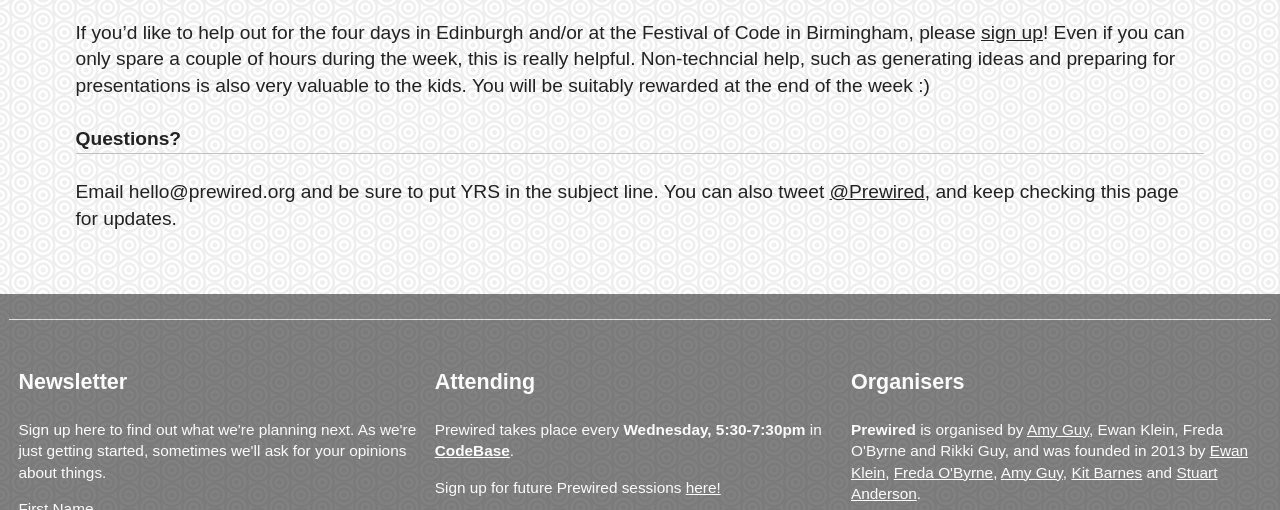
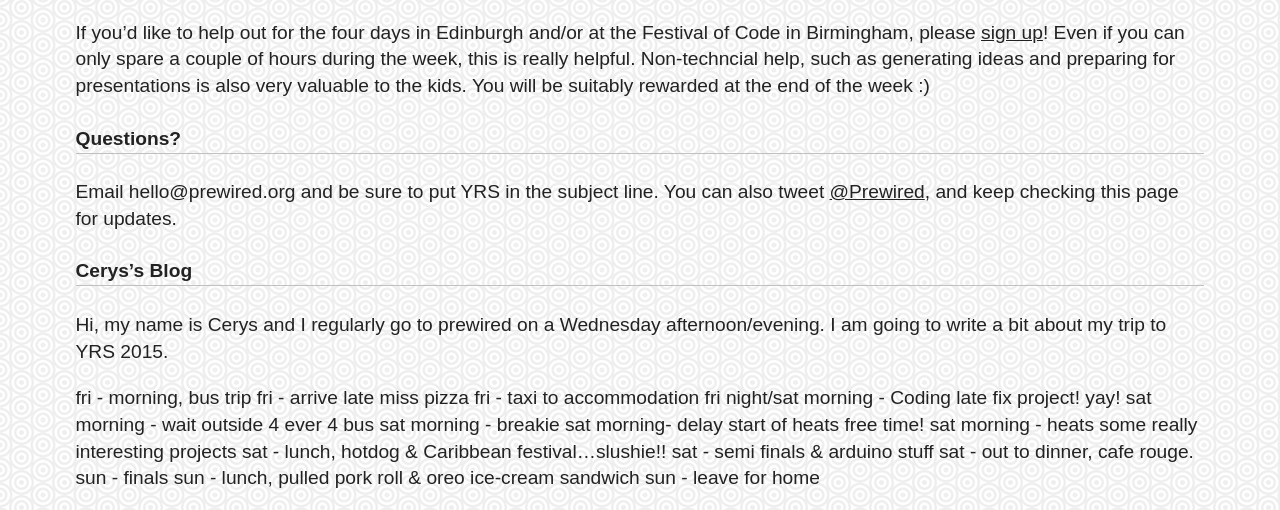
Before and after one commit to prewired/prewired.github.io, a Jekyll site: the page built from yrs15.md, in a window 1280 px wide and 900 px high, scrolled down 1630 px, cut to the strip 0-510 px from the top of the window. Built offline with Jekyll 4.4.1, drawn with Linux system fonts in a browser that asks for light colours; some web fonts are replaced.

Commit message:
yrs15 cerys blog bllet points

```diff
--- a/yrs15.md
+++ b/yrs15.md
@@ -46,3 +46,23 @@ If you'd like to help out for the four days in Edinburgh and/or at the Festival
 #### Questions?
 
 Email hello@prewired.org and be sure to put YRS in the subject line. You can also tweet [@Prewired](http://twitter.com/prewired), and keep checking this page for updates.
+
+#### Cerys's Blog
+
+Hi, my name is Cerys and I regularly go to prewired on a Wednesday afternoon/evening.
+I am going to write a bit about my trip to YRS 2015.
+
+fri - morning, bus trip
+fri - arrive late miss pizza
+fri - taxi to accommodation
+fri night/sat morning - Coding late fix project! yay!
+sat morning - wait outside 4 ever 4 bus
+sat morning - breakie
+sat morning- delay start of heats free time!
+sat morning - heats some really interesting projects
+sat - lunch, hotdog & Caribbean festival...slushie!!
+sat - semi finals & arduino stuff
+sat - out to dinner, cafe rouge.
+sun - finals
+sun - lunch, pulled pork roll & oreo ice-cream sandwich
+sun - leave for home
```
